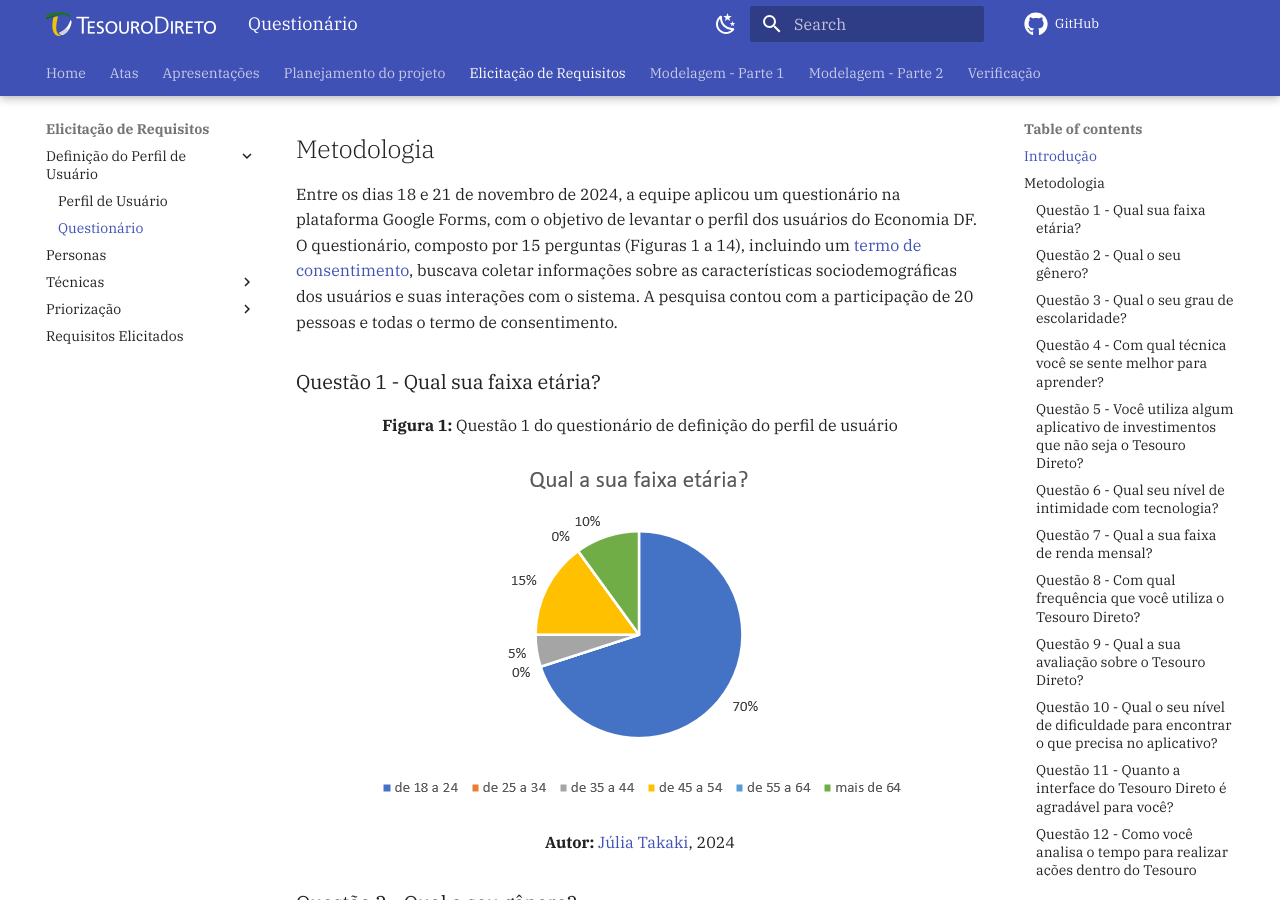
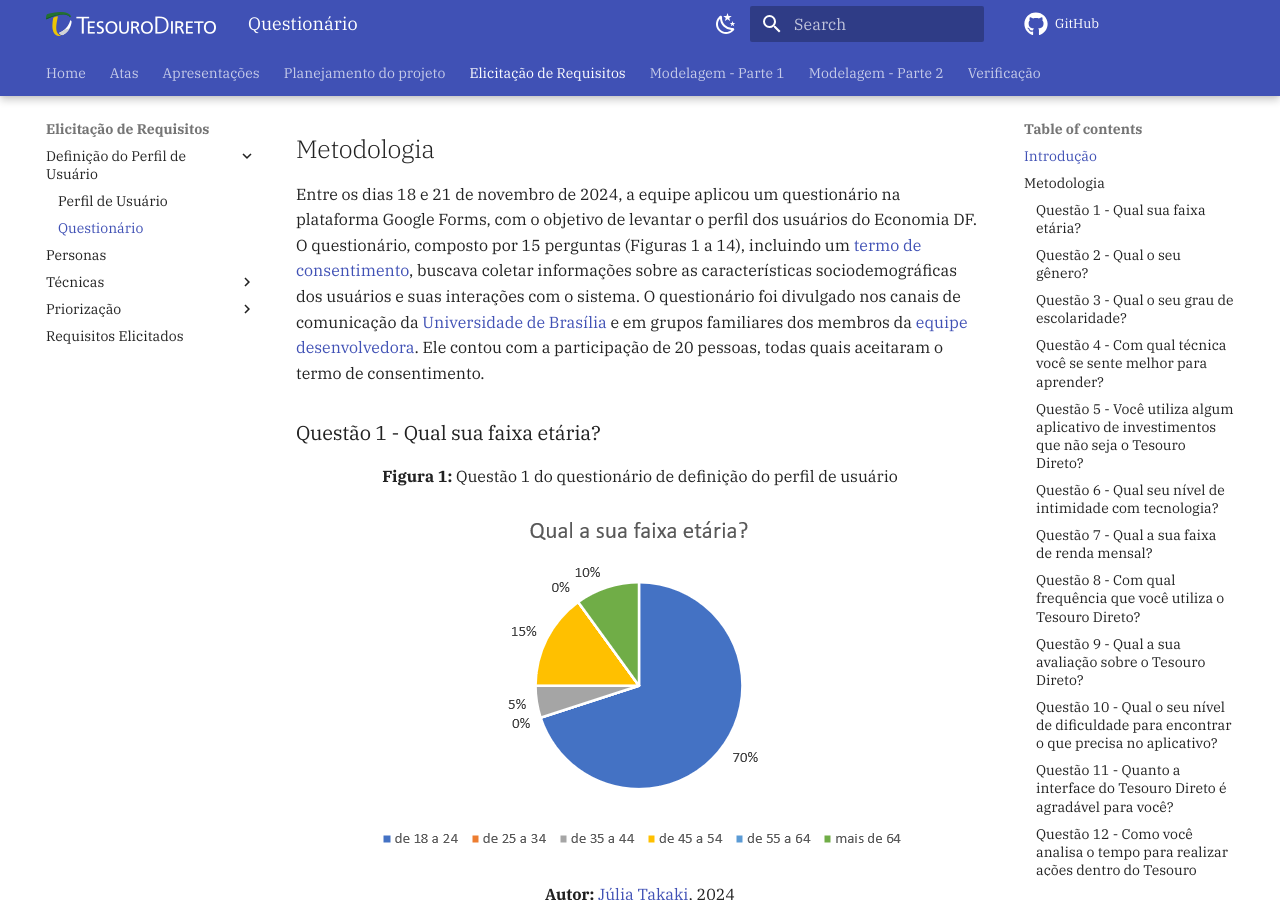
Before and after one commit to Requisitos-de-Software/2024.2-Grupo05, an MkDocs documentation site: the page built from docs/elicitacao/grupo5/definicao-perfil_de_usuario/questionario.md, in a window 1280 px wide and 900 px high, scrolled down 316 px. Built offline with MkDocs 1.6.1 and Material for MkDocs 9.7.7, drawn with Linux system fonts in a browser that asks for light colours; comment, search, counter and statistics services are not loaded.

Commit message:
add locais de divulgação do questionario

```diff
--- a/docs/elicitacao/grupo5/definicao-perfil_de_usuario/questionario.md
+++ b/docs/elicitacao/grupo5/definicao-perfil_de_usuario/questionario.md
@@ -6,7 +6,7 @@
 
 ## Metodologia
 
-Entre os dias 18 e 21 de novembro de 2024, a equipe aplicou um questionário na plataforma Google Forms, com o objetivo de levantar o perfil dos usuários do Economia DF. O questionário, composto por 15 perguntas (Figuras 1 a 14), incluindo um [termo de consentimento](../../../assets/Termo_de_Consentimento_Questionario.png), buscava coletar informações sobre as características sociodemográficas dos usuários e suas interações com o sistema. A pesquisa contou com a participação de 20 pessoas e todas o termo de consentimento.
+Entre os dias 18 e 21 de novembro de 2024, a equipe aplicou um questionário na plataforma Google Forms, com o objetivo de levantar o perfil dos usuários do Economia DF. O questionário, composto por 15 perguntas (Figuras 1 a 14), incluindo um [termo de consentimento](../../../assets/Termo_de_Consentimento_Questionario.png), buscava coletar informações sobre as características sociodemográficas dos usuários e suas interações com o sistema. O questionário foi divulgado nos canais de comunicação da [Universidade de Brasília](www.unb.br) e em grupos familiares dos membros da [equipe desenvolvedora](../../../index.md). Ele contou com a participação de 20 pessoas, todas quais aceitaram o termo de consentimento.
 
 ### Questão 1 - Qual sua faixa etária?
 
```
